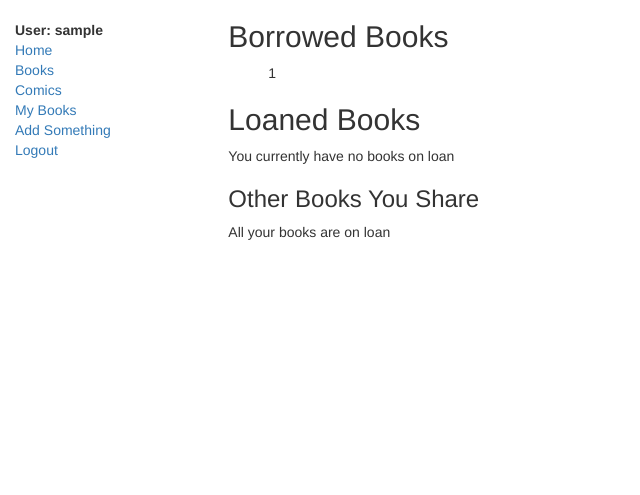
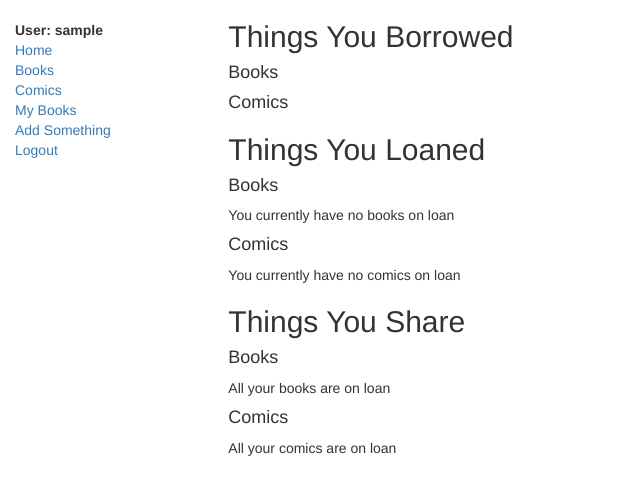
Before and after one commit to Cjhosu/Swapsies, a Django app: page /catalog/mybooks/ in a window 1280 px wide. Shown: the top 495 px of the page, without its empty margins (0-640 px from the left). Run offline with Django 3.2, Linux system fonts and the light colour scheme; a user stored in the database is signed in; tables that the repository leaves empty hold one stand-in row (values such as "Sample post"); some libraries are stand-ins or nearby versions.

Commit message:
Add more formatting

```diff
--- a/catalog/templates/catalog/item_status_list_borrowed_user.html
+++ b/catalog/templates/catalog/item_status_list_borrowed_user.html
@@ -1,9 +1,9 @@
-
 {% extends "base_generic.html" %}
 
 {% block content %}
-    <h2>Borrowed Books</h2>
+    <h2>Things You Borrowed</h2>
 
+  <h4> Books </h4>
     {% if item_status_list %}
     <ul>
 
@@ -15,8 +15,6 @@
 {% csrf_token %}
         <input type="submit" value="Pass Along"<button class="btn btn-default btn-xs" type="button" style="color:#000000"/></button>
 </form>
-         {% else %}
-               {{itst.item.bookit.get.id}}
         {% endif %}
      </li>
       {% endfor %}
@@ -26,9 +24,32 @@
       <p>There are no books borrowed.</p>
     {% endif %}
 
+<h4> Comics <h4>
+    {% if item_status_list %}
+    <ul>
 
-    <h2>Loaned Books</h2>
-    {% if Loaned_list %}
+   {% for itst in item_status_list %}
+         {% if itst.item.item_type.type == "Comic" %}
+    <li>
+<form action="{% url 'pass-borrower' itst.id %}" method="post">
+        <a href="{% url 'comics-detail' itst.item.comicit.get.id %}">{{itst.item.comicit.get.title}}</a>
+{% csrf_token %}
+        <input type="submit" value="Pass Along"<button class="btn btn-default btn-xs" type="button" style="color:#000000"/></button>
+</form>
+        {% endif %}
+     </li>
+      {% endfor %}
+    </ul>
+
+    {% else %}
+      <p>There are no books borrowed.</p>
+    {% endif %}
+
+    <h2>Things You Loaned</h2>
+
+  <h4> Books </h4>
+
+  {% if Loaned_list %}
     <ul>
       {% for thing in Loaned_list %}
          {% if thing.item.item_type.type == "Book" %}
@@ -39,7 +60,7 @@
         <input type="submit" value="Mark Returned"<button class="btn btn-default btn-xs" type="button" style="color:#000000"/></button>
 </form>
       {% else %}
-          {{thing.item.item_name}}
+          <p> You currently have no books on loan </p>
       {% endif %}
     </li>
       {% endfor %}
@@ -48,8 +69,28 @@
       <p>You currently have no books on loan</p>
     {% endif %}
 
+  <h4> Comics </h4>
+    {% if Loaned_list %}
+    <ul>
+      {% for thing in Loaned_list %}
+         {% if thing.item.item_type.type == "Comic" %}
+    <li>
+<form action="{% url 'mark-returned' thing.id %}" method="post">
+        <a href="{% url 'comics-detail' thing.item.comicit.get.id %}">{{thing.item.comicit.get.title}}</a> <strong>({{thing.borrower}})</strong>
+{% csrf_token %}
+        <input type="submit" value="Mark Returned"<button class="btn btn-default btn-xs" type="button" style="color:#000000"/></button>
+</form>
+      {% endif %}
+    </li>
+      {% endfor %}
+    </ul>
+    {% else %}
+      <p>You currently have no comics on loan</p>
+    {% endif %}
 
-    <h3>Other Books You Share</h3>
+<h2> Things You Share </h2>
+
+    <h4> Books </h4>
     {% if Other_list %}
     <ul>
       {% for thing in Other_list %}
@@ -58,17 +99,8 @@
  <form action="{% url 'pass-borrower' thing.id %}" method="post">
         <a href="{% url 'books-detail' thing.item.bookit.get.id %}">{{thing.item.bookit.get.title}}</a>
 {% csrf_token %}
-        <input type="submit" value="Loan"<button class="btn btn-default btn-xs" type="button" style="color:#000000"/></button>
+       <input type="submit" value="Loan"<button class="btn btn-default btn-xs" type="button" style="color:#000000"/></button>
 </form>
-      {% elif thing.item.item_type.type == "Comic" %}
-<li>
- <form action="{% url 'pass-borrower' thing.id %}" method="post">
-        <a href="{% url 'books-detail' thing.item.bookit.get.id %}">{{thing.item.bookit.get.title}}</a>
-{% csrf_token %}
-        <input type="submit" value="Loan"<button class="btn btn-default btn-xs" type="button" style="color:#000000"/></button>
-</form>
-      {% else %}
-          {{thing.item.item_name}}
       {% endif %}
     </li>
       {% endfor %}
@@ -76,4 +108,25 @@
     {% else %}
       <p>All your books are on loan</p>
     {% endif %}
+
+    <h4> Comics </h4>
+
+{% if Other_list %}
+    <ul>
+      {% for thing in Other_list %}
+         {% if thing.item.item_type.type == "Comic" %}
+
+<li>
+ <form action="{% url 'pass-borrower' thing.id %}" method="post">
+        <a href="{% url 'comics-detail' thing.item.comicit.get.id %}">{{thing.item.comicit.get.title}}</a>
+{% csrf_token %}
+        <input type="submit" value="Loan"<button class="btn btn-default btn-xs" type="button" style="color:#000000"/></button>
+</form>
+      {% endif %}
+    </li>
+      {% endfor %}
+    </ul>
+    {% else %}
+      <p>All your comics are on loan</p>
+    {% endif %}
   {% endblock %}
```
